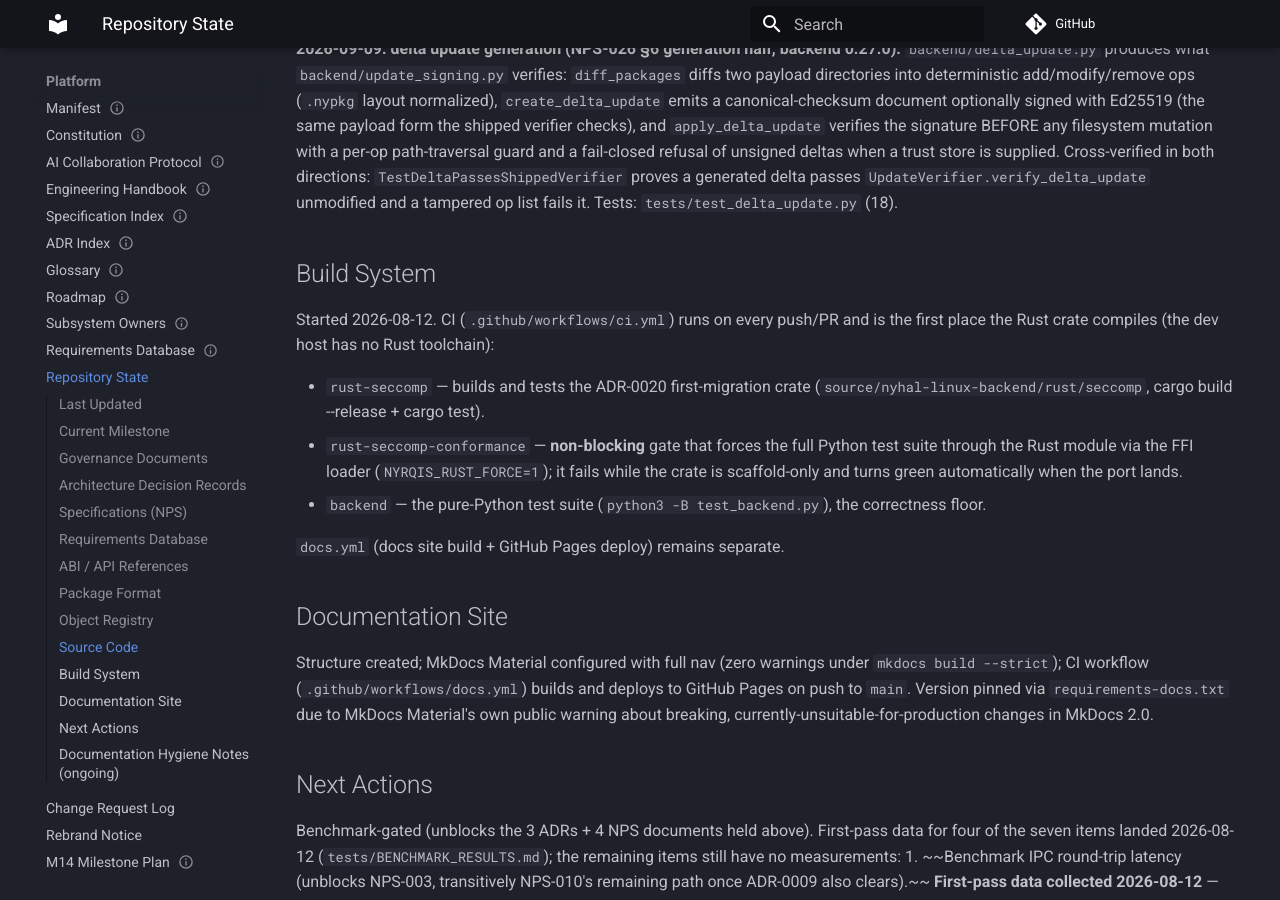
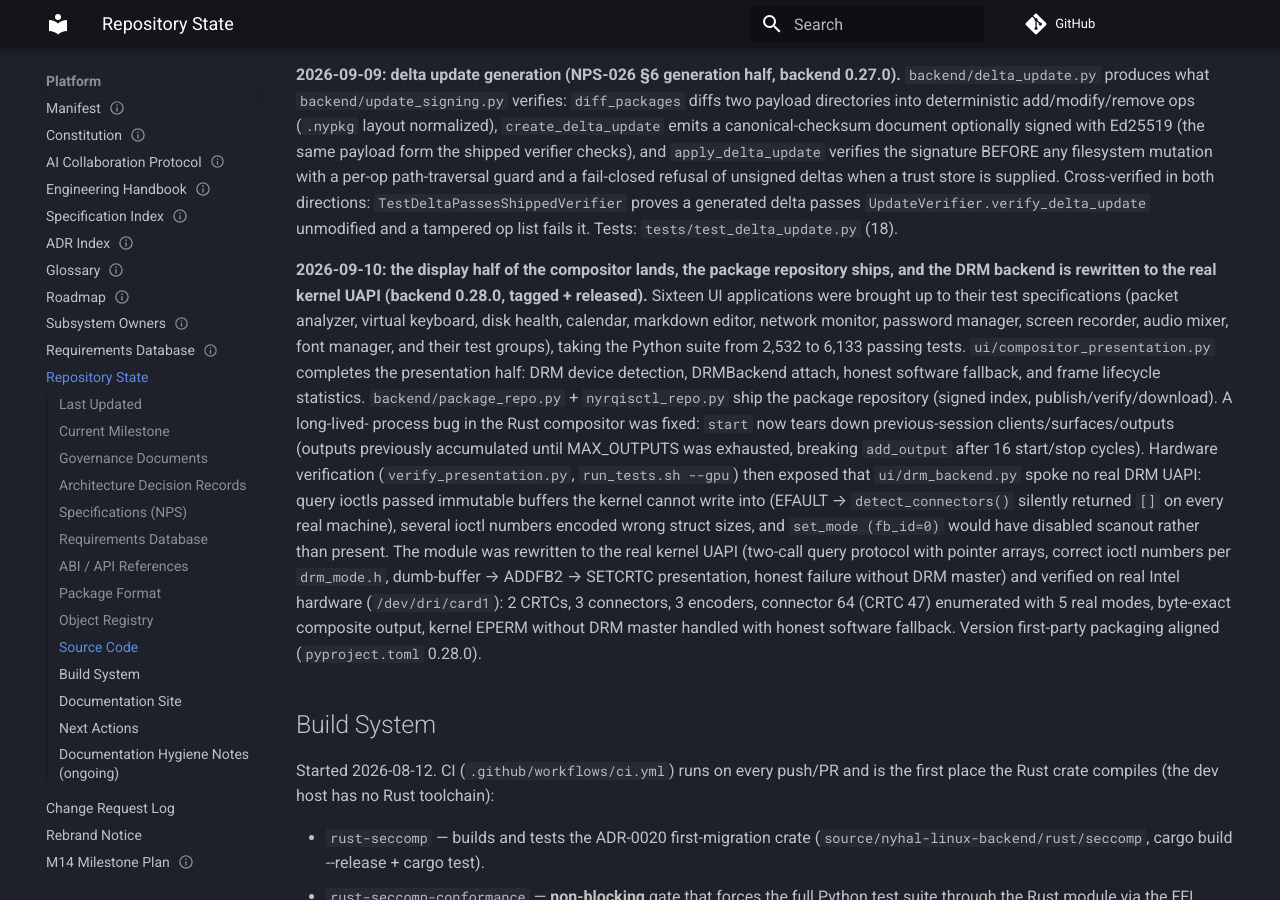
Before and after one commit to Myco-mycelium/Nythera, an MkDocs documentation site: the page built from docs/00-platform/REPOSITORY_STATE.md, in a window 1280 px wide and 900 px high, scrolled down 10208 px. Built offline with MkDocs 1.6.1 and Material for MkDocs 9.7.7, drawn with Linux system fonts in a browser that asks for light colours; comment, search, counter and statistics services are not loaded; some of the changed text lies outside the part shown.

Commit message:
Refresh project status docs for v0.28.0 and align package version
The governance docs still described the pre-0.28.0 backend: NEXT_SESSION_PLAN
and REPOSITORY_STATE carried stale test counts (2,758 vs the real 6,133
Python + 275 Rust), README said the threat-model milestone was in progress
and had no backend status, docs/index.md still claimed 64/64 backend tests,
and pyproject.toml was two release streams behind at 0.22.0. All now reflect
v0.28.0: the 16 UI apps brought to spec, the compositor presentation half,
the signed package repository, the compositor restart fix, the DRM UAPI
rewrite, and the on-host hardware verification.

🤖 Generated with Codebuff
Co-Authored-By: Codebuff <noreply@codebuff.com>

```diff
--- a/docs/00-platform/REPOSITORY_STATE.md
+++ b/docs/00-platform/REPOSITORY_STATE.md
@@ -5,13 +5,14 @@ Nyrqis repository. Update it in the same commit as any document or code
 change, per NPC-001 §6.5 and NPC-003 §6.2.
 
 ## Last Updated
-2026-09-09
+2026-09-10
 
 ## Current Milestone
 Milestones 9–11 complete (Architecture Group Review, backlog closure
 pass, response to external review), plus an externally-contributed,
 independently-verified Linux Backend implementation
-(`source/nyhal-linux-backend/`, 64/64 tests passing). Milestone 12 — the
+(`source/nyhal-linux-backend/`, v0.28.0 — 6,133 Python tests passing +
+35 skipped, 275 tests across 18 Rust crates). Milestone 12 — the
 phased security threat model — is **complete**: Phases 1–7 are done
 (`NPS-018` methodology, `NPS-019` attack surface enumeration, `NPS-020`
 STRIDE analysis, `NPS-021` privilege/escalation analysis, `NPS-022`
@@ -509,6 +510,38 @@ Two things now, not one:
   `TestDeltaPassesShippedVerifier` proves a generated delta passes
   `UpdateVerifier.verify_delta_update` unmodified and a tampered op
   list fails it. Tests: `tests/test_delta_update.py` (18).
+
+  **2026-09-10: the display half of the compositor lands, the package
+  repository ships, and the DRM backend is rewritten to the real
+  kernel UAPI (backend 0.28.0, tagged + released).**
+  Sixteen UI applications were brought up to their test specifications
+  (packet analyzer, virtual keyboard, disk health, calendar, markdown
+  editor, network monitor, password manager, screen recorder, audio
+  mixer, font manager, and their test groups), taking the Python suite
+  from 2,532 to 6,133 passing tests. `ui/compositor_presentation.py`
+  completes the presentation half: DRM device detection, DRMBackend
+  attach, honest software fallback, and frame lifecycle statistics.
+  `backend/package_repo.py` + `nyrqisctl_repo.py` ship the package
+  repository (signed index, publish/verify/download). A long-lived-
+  process bug in the Rust compositor was fixed: `start` now tears down
+  previous-session clients/surfaces/outputs (outputs previously
+  accumulated until MAX_OUTPUTS was exhausted, breaking `add_output`
+  after 16 start/stop cycles). Hardware verification
+  (`verify_presentation.py`, `run_tests.sh --gpu`) then exposed that
+  `ui/drm_backend.py` spoke no real DRM UAPI: query ioctls passed
+  immutable buffers the kernel cannot write into (EFAULT →
+  `detect_connectors()` silently returned `[]` on every real machine),
+  several ioctl numbers encoded wrong struct sizes, and `set_mode
+  (fb_id=0)` would have disabled scanout rather than present. The
+  module was rewritten to the real kernel UAPI (two-call query
+  protocol with pointer arrays, correct ioctl numbers per
+  `drm_mode.h`, dumb-buffer → ADDFB2 → SETCRTC presentation, honest
+  failure without DRM master) and verified on real Intel hardware
+  (`/dev/dri/card1`): 2 CRTCs, 3 connectors, 3 encoders, connector 64
+  (CRTC 47) enumerated with 5 real modes, byte-exact composite output,
+  kernel EPERM without DRM master handled with honest software
+  fallback. Version first-party packaging aligned (`pyproject.toml`
+  0.28.0).
 
 ## Build System
 Started 2026-08-12. CI (`.github/workflows/ci.yml`) runs on every push/PR
--- a/source/nyhal-linux-backend/pyproject.toml
+++ b/source/nyhal-linux-backend/pyproject.toml
@@ -4,7 +4,7 @@ build-backend = "setuptools.backends._legacy:_Backend"
 
 [project]
 name = "nyrqis-backend"
-version = "0.22.0"
+version = "0.28.0"
 description = "Nyrqis Linux Backend — NyHAL implementation on standard Linux"
 readme = "README.md"
 license = {text = "See LICENSE"}
```
Also changed, not shown: CHANGELOG_LINUX_BACKEND.md (+26 -1 lines), README.md (+12 -3 lines), docs/00-platform/M15_PLAN.md (+3 -6 lines), docs/00-platform/NEXT_SESSION_PLAN.md (+20 -5 lines), docs/index.md (+9 -4 lines).
